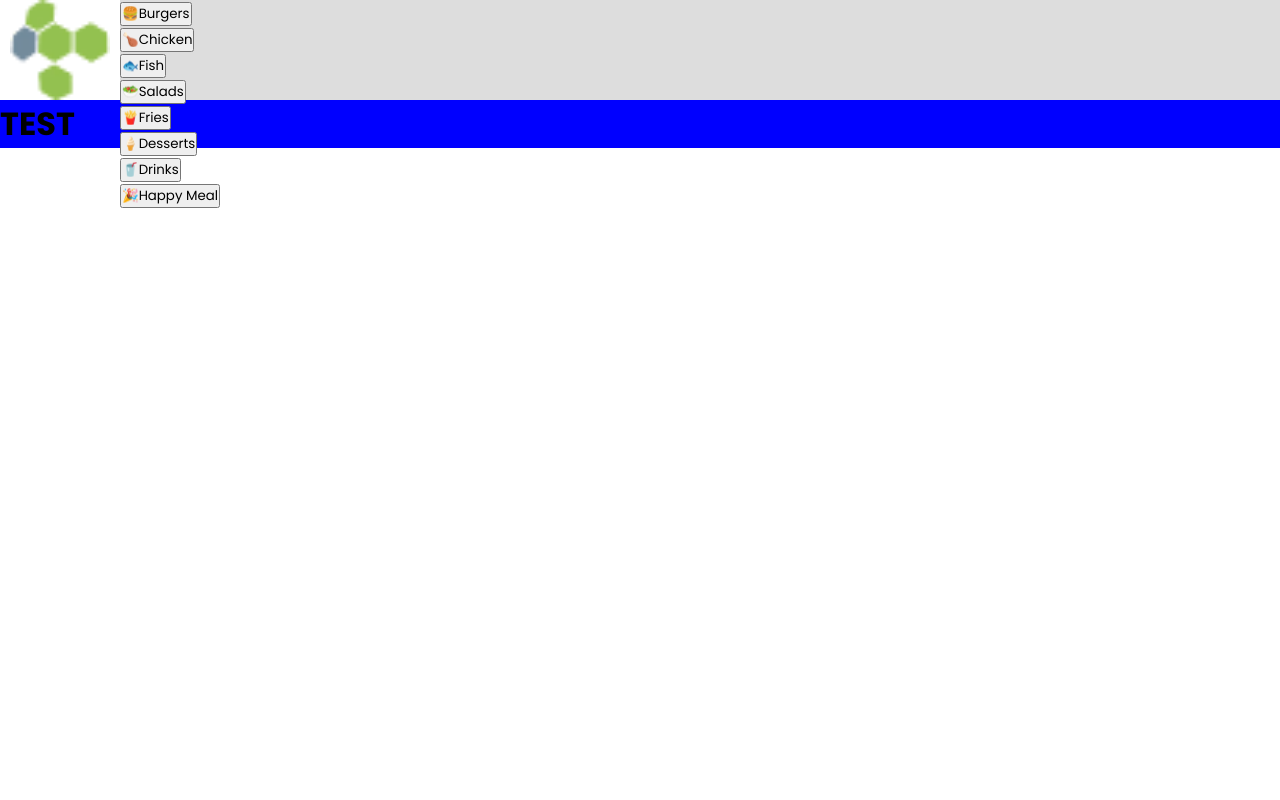
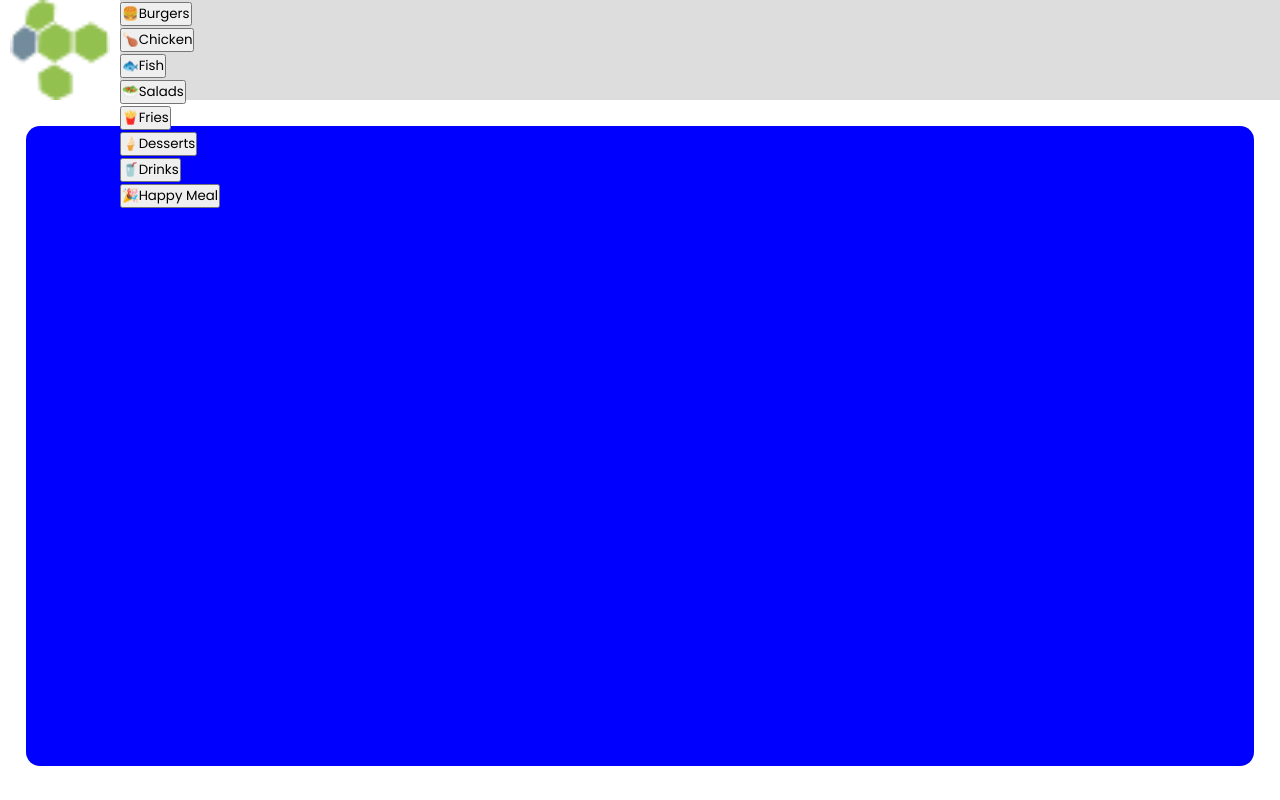
Before and after one commit to yannicILOVEGUS/orderSystem, a React (Vite) app in the folder my-app/: page / in a window 1280 px wide. Built offline with nearby package versions, Linux system fonts and the light colour scheme.

Commit message:
deleteme

```diff
--- a/my-app/src/Components/products/products.jsx
+++ b/my-app/src/Components/products/products.jsx
@@ -5,7 +5,12 @@ import '../styles/containers.css'
 const products = () => {
     return(
        <div className="homepageContainer">
-            <h1>TEST</h1>
+            <div className = "productCard">
+            </div>
+            <div className = "productCard">
+            </div>
+            <div className = "productCard">
+            </div>
        </div>
     )
 }
--- a/my-app/src/Components/styles/containers.css
+++ b/my-app/src/Components/styles/containers.css
@@ -1,4 +1,16 @@
 .homepageContainer{
     background-color: blue;
+    margin: 2%;
+    border-radius:14px;
+    padding:2%;
+    height: 80vh;
+    display: flex;
+
+    gap: 2%;
+}
+
+.productCard {
+    background-color: green;
+
 
 }
```
